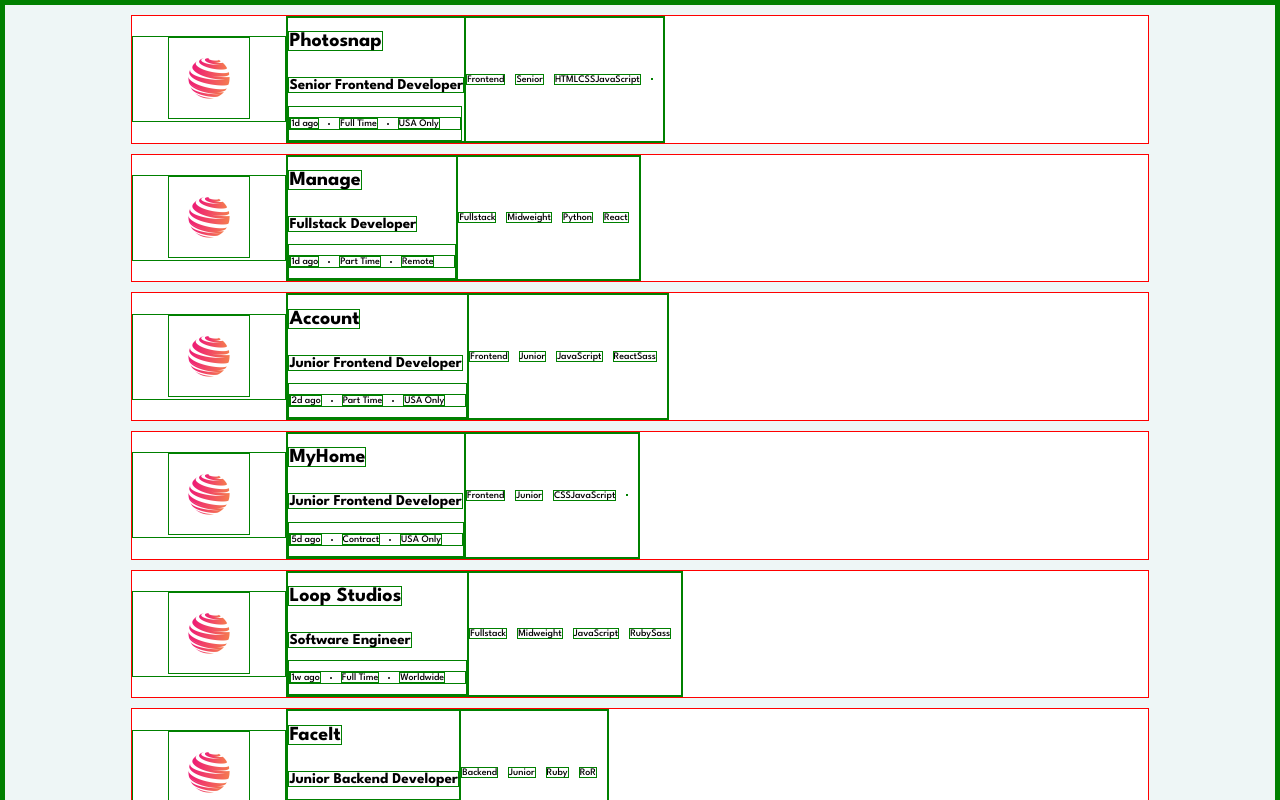
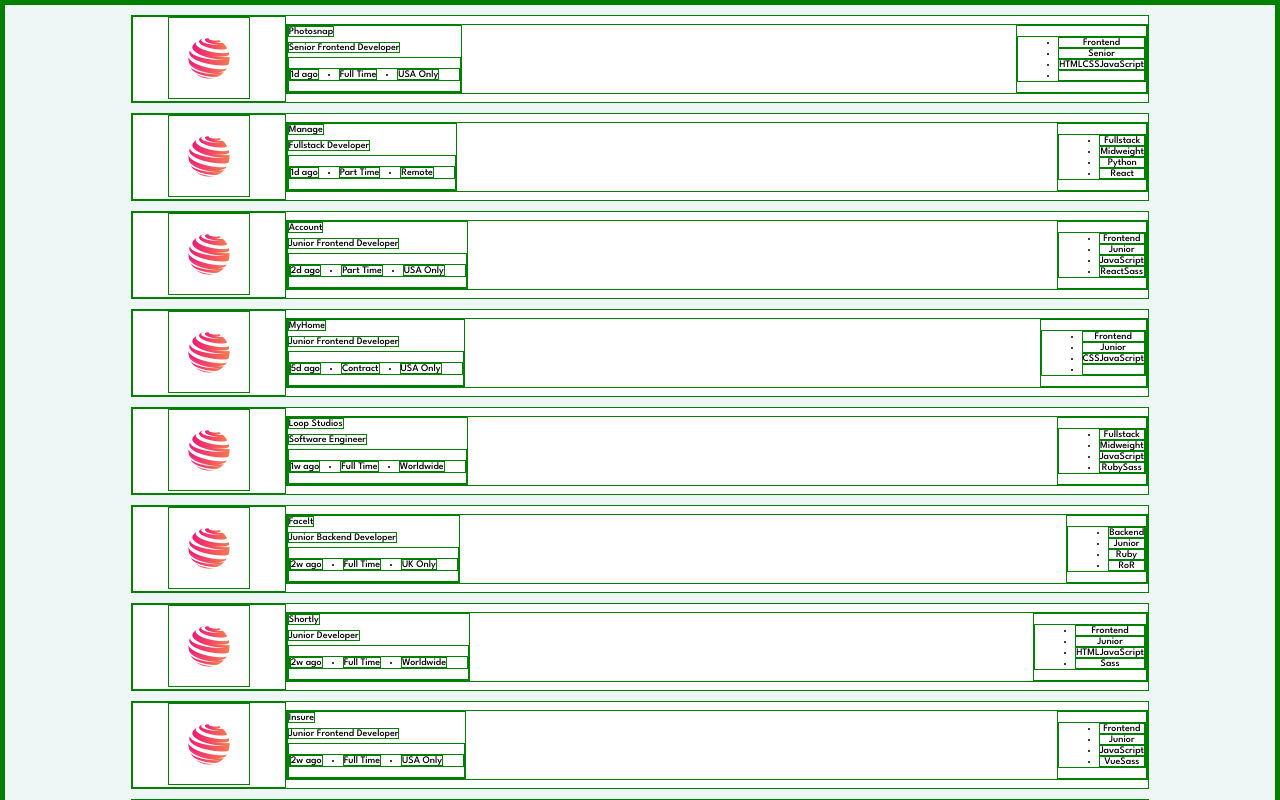
Before and after one commit to hachi-ops/cyf_react_challenges, a React (Create React App) app: page / in a window 1280 px wide. Shown: the top 800 px of the page. Built offline with nearby package versions, Linux system fonts and the light colour scheme.

Commit message:
changes
components and layout changes

```diff
--- a/src/App.css
+++ b/src/App.css
@@ -23,16 +23,13 @@
   background-color: var(--light-grayish-cyan-2);
 }
 
-.App {
-  background-color: var()
-}
 .card {
   font-family: 'League Spartan',  sans-serif;
   font-size: 10px;
   width: 80%;
   margin: 10px auto;
-  border: 1px solid red;
   display: flex;
+  /* justify-content: flex-start; */
   align-items: center;
   background-color: #fff;
 }
@@ -41,12 +38,21 @@
    width: 15%;
 }
 
+.job-container {
+  display: flex;
+  flex-direction: row;
+  justify-content: space-between;
+  width: 85%;
+}
+
 .info {
   display: flex;
   align-items: flex-start;
   flex-direction: column;
+  justify-content: space-between;
 
 }
+
 .job-details ul {
   display: flex;
   padding: 0;
@@ -60,19 +66,14 @@
   list-style-type: none;
 }
 
-.job-container {
-  display: flex;
-  flex-direction: row;
-  justify-content: space-between;
-}
+
 
 .languages-and-tools {
   display: flex;
+  flex-direction: row;
   align-items: center;
-
 }
 
 .languages-and-tools div {
   margin-right: 10px;
-
 }
--- a/src/App.js
+++ b/src/App.js
@@ -1,29 +1,13 @@
+import React from "react";
+import Card from "./components/Card";
 import './App.css';
-import jobsData from './data';
-import JobListing from './components/JobListing';
 
-function App() {
+function App () {
   return (
     <div className="App">
-      <JobListing data={jobsData}  />
+      <Card />
     </div>
-  );
-};
+  )
+}
 
-// function JobTags () {
-//   return (
-//     <div>
-//       {jobsData.map((jobTags) => {
-//         return (
-//           <ul>
-//             <li>{jobTags.role}</li>
-//             <li>{jobTags.level}</li>
-//             <li>{jobTags.languages}</li>
-//             <li>{jobTags.tools}</li>
-//           </ul>
-//         )
-//       })}
-//     </div>
-//   )
-// }
 export default App;
--- /dev/null
+++ b/src/components/Card.js
@@ -0,0 +1,26 @@
+import React from "react";
+import jobsData from "../data";
+import Logo from "./Logo";
+import Info from "./Info";
+import LanguagesAndTools from "./LanguagesAndTools";
+
+
+function Card () {
+    return (
+        <div>
+            {jobsData.map((item) => {
+        return (
+          <div className="card">
+            <Logo />
+                <div className="job-container">
+                <Info item={item} className="info"/>
+                <LanguagesAndTools item={item} className="languages-and-tools"/>
+              </div>
+
+        </div>
+        )
+      })}
+        </div>
+    )
+}
+export default Card;
--- /dev/null
+++ b/src/components/Info.js
@@ -0,0 +1,14 @@
+import React from 'react';
+import JobDetails from './JobDetails';
+
+function Info (props) {
+    return (
+        <div className='info'>
+              <div>{props.item.company}</div>
+              <div>{props.item.position}</div>
+              <JobDetails item={props.item}/>
+        </div>
+    )
+}
+
+export default Info;
--- /dev/null
+++ b/src/components/JobDetails.js
@@ -0,0 +1,18 @@
+import React from "react";
+
+
+
+function JobDetails (props) {
+    return (
+            <div className="job-details">
+              <ul>
+                <li>{props.item.postedAt}</li>
+                <li>{props.item.contract}</li>
+                <li>{props.item.location}</li>
+              </ul>
+                  </div>
+
+    )
+}
+
+export default JobDetails;
--- a/src/components/JobListing.js
+++ /dev/null
@@ -1,45 +0,0 @@
-import React from "react";
-import Logo from '../Logo';
-// import logo from './images/logo.png';
-
-
-function JobListing (props) {
-    return (
-        <div>
-          {props.data.map((item) => {
-            return (
-              <div className="card">
-                  {/* <img src={item.logo} alt={logo} /> */}
-                  <Logo />
-                  <div className="job-container">
-                    <div className="info">
-                    <h1>{item.company}</h1>
-                    {/* <div>{item.new}</div>
-                    <div>{item.featured}</div> */}
-                    <h2>{item.position}</h2>
-                    <div className="job-details">
-                        <ul>
-                            <li>{item.postedAt}</li>
-                            <li>{item.contract}</li>
-                            <li>{item.location}</li>
-                        </ul>
-                    </div>
-                    </div>
-                    <div className="languages-and-tools">
-                        <div>{item.role}</div>
-                        <div>{item.level}</div>
-                        <div>{item.languages}</div>
-                        <div>{item.tools}</div>
-                    </div>
-                  </div>
-
-
-              </div>
-            )
-          })}
-        </div>
-    )
-}
-
-
-export default JobListing;
--- /dev/null
+++ b/src/components/LanguagesAndTools.js
@@ -0,0 +1,30 @@
+import React from 'react';
+
+// const CardListItem = props => {
+//   return (
+//     <li>
+//       <div
+//         className="card-container>
+//         <p>
+//           <strong>{props.character.name}</strong>
+//         </p>
+//         <p>{props.character.alterEgo}</p>
+//         <p>{props.character.alignment}</p>
+//       </div>
+//     </li>
+//   );
+// };
+function LanguagesAndTools (props) {
+  return (
+    <div className='languages-and-tools'>
+        <ul>
+              <li>{props.item.role}</li>
+              <li>{props.item.level}</li>
+              <li>{props.item.languages}</li>
+              <li>{props.item.tools}</li>
+        </ul>
+    </div>
+  )
+}
+
+export default LanguagesAndTools;
--- a/src/Logo.js
+++ b/src/components/Logo.js
@@ -1,5 +1,5 @@
 import React from "react";
-import logo from './logo.png';
+import logo from '../logo.png';
 
 function Logo () {
     return (
```
Also changed, not shown: src/JobTags.js (added, +10 -0 lines).
